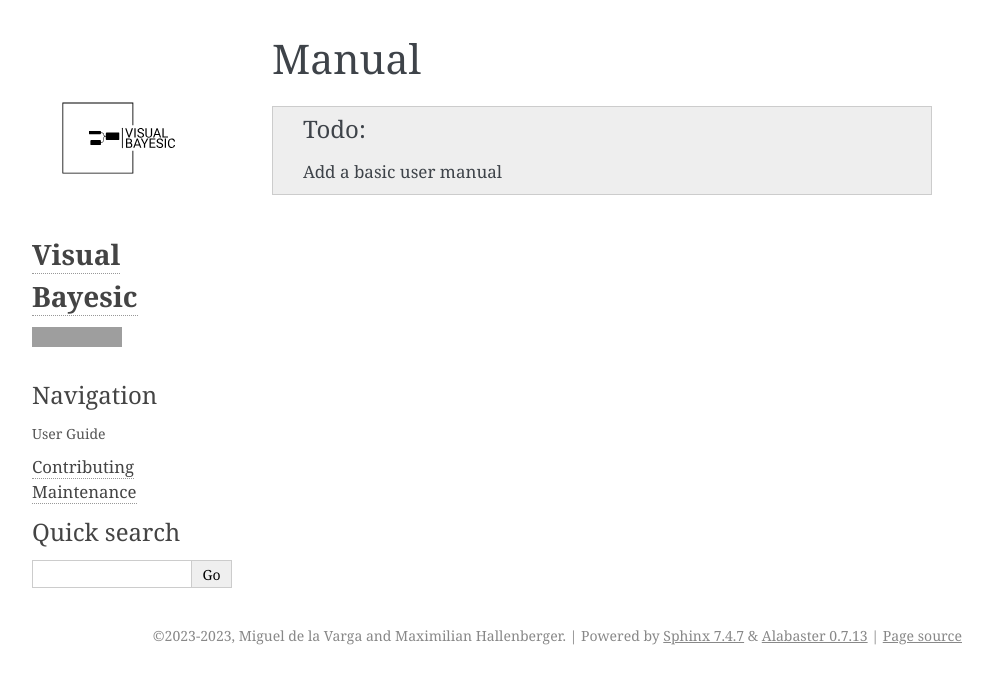
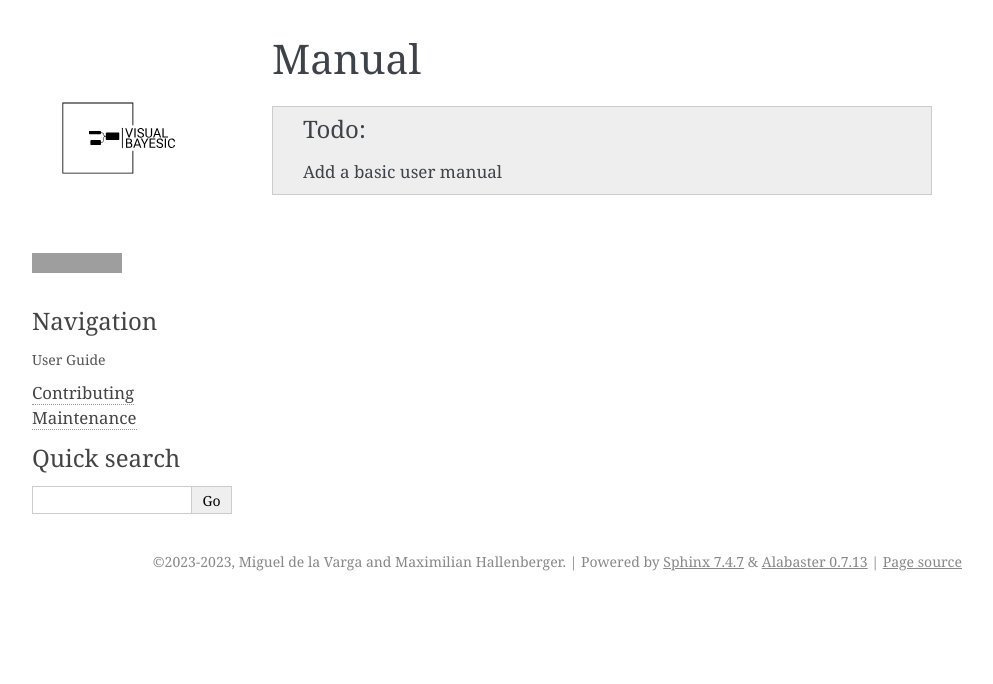
Before and after one commit to gempy-project/visual_bayesic, a Sphinx documentation site: the page built from docs/source/manual.rst, in a window 1280 px wide, cut to the strip 0-684 px from the top of the page. Shown: the whole strip, without its empty margins (148-1141 px from the left). Built offline with Sphinx 7.4.7, drawn with Linux system fonts in a browser that asks for light colours; pages that are not in the unit, such as notebooks, are missing from menus; grey boxes are pictures that could not be loaded.

Commit message:
- [DOC] Improving overall documentation

```diff
--- a/docs/source/conf.py
+++ b/docs/source/conf.py
@@ -138,6 +138,7 @@
     'github_repo'     : 'visual-bayesic',
     'github_type'     : 'star',
     'logo_name'       : False,
+    'logo'            : 'logos/logo-black.svg',
     'travis_button'   : False,
     'show_related'    : True,
     'sidebar_collapse': True,
@@ -145,7 +146,6 @@
 }
 
 html_static_path = ['_static']
-html_logo = '_static/logos/logo-black.svg'
 html_favicon = '_static/logos/favicon.ico'
 html_sidebars = {
     '**': [
```
